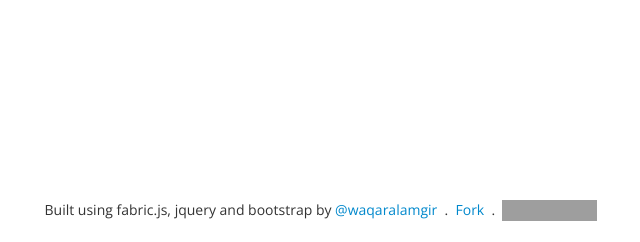
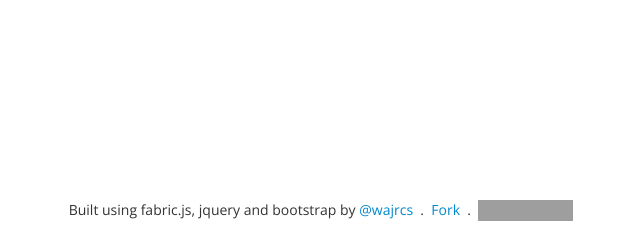
Before and after one commit to wajrcs-dk/html5-picture-editor, a PHP site: page / in a window 1280 px wide. Shown: the part 558-800 px from the top of the page, without its empty margins (333-973 px from the left). Run offline with PHP 8.4, Linux system fonts and the light colour scheme; grey boxes are pictures that could not be loaded.

Commit message:
Changed twitter handle

```diff
--- a/index.php
+++ b/index.php
@@ -258,7 +258,7 @@ var SITE_URL_APPLICATION = '';
 	</form>
 
 	<div class="about">
-		Built using fabric.js, jquery and bootstrap by <a target="_blank" href="http://twitter.com/waqar_alamgir">@waqaralamgir</a> &nbsp;.&nbsp; <a href="https://github.com/waqar-alamgir/html5-picture-editor/fork">Fork</a> &nbsp;.&nbsp; <iframe width="95px" scrolling="0" height="21px" frameborder="0" allowtransparency="true" style="margin-bottom:-6px;" src="http://ghbtns.com/github-btn.html?user=waqar-alamgir&amp;repo=html5-picture-editor&amp;type=watch&amp;count=true"></iframe>
+		Built using fabric.js, jquery and bootstrap by <a target="_blank" href="http://twitter.com/waqar_alamgir">@wajrcs</a> &nbsp;.&nbsp; <a href="https://github.com/waqar-alamgir/html5-picture-editor/fork">Fork</a> &nbsp;.&nbsp; <iframe width="95px" scrolling="0" height="21px" frameborder="0" allowtransparency="true" style="margin-bottom:-6px;" src="http://ghbtns.com/github-btn.html?user=waqar-alamgir&amp;repo=html5-picture-editor&amp;type=watch&amp;count=true"></iframe>
 	</div>
 
 </div>
```
